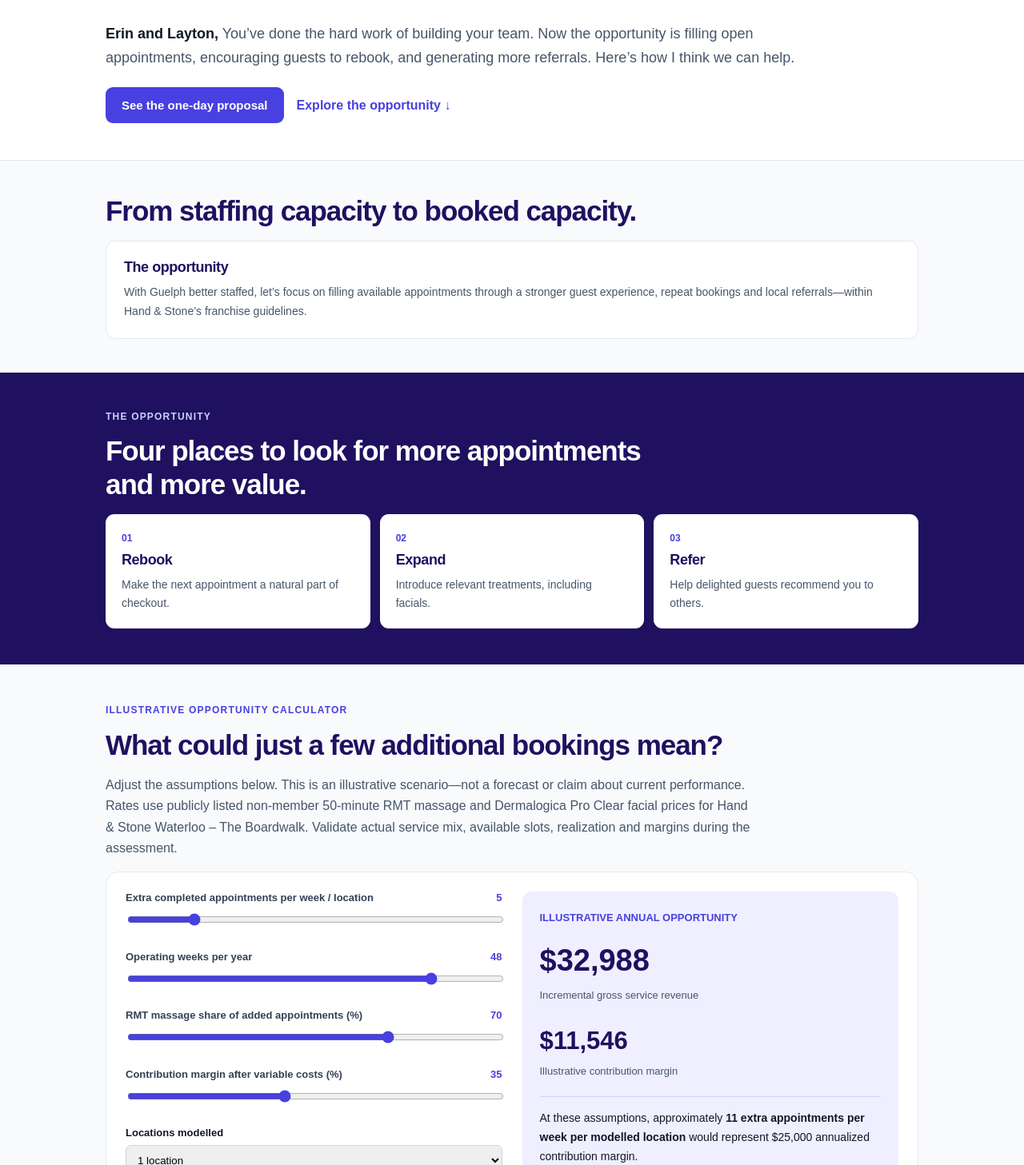
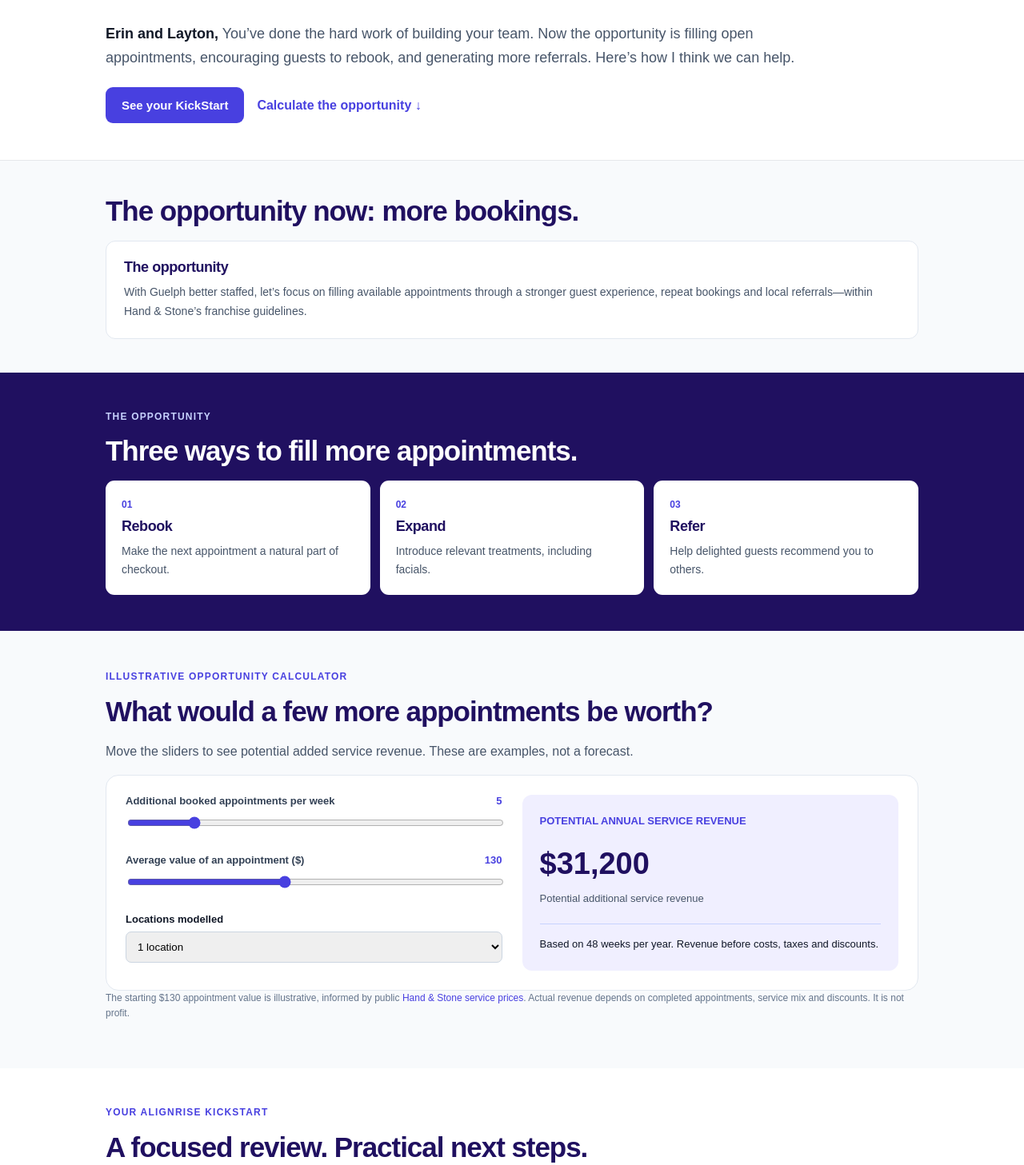
Before and after one commit to brent-prog/alignrise-site, a Next.js app: page /p/hand-stone-guelph-waterloo in a window 1280 px wide. Shown: the part 293-1750 px from the top of the page at 80% size. Built offline with nearby package versions, Linux system fonts and the light colour scheme.

Commit message:
Simplify KickStart page and booking calculator

```diff
--- a/src/components/prospect/ProspectExperience.tsx
+++ b/src/components/prospect/ProspectExperience.tsx
@@ -9,16 +9,13 @@ const money2 = (n: number) => new Intl.NumberFormat("en-CA", { style: "currency"
 
 export default function ProspectExperience({ page }: { page: ProspectPageData }) {
   const [appointments, setAppointments] = useState(5);
-  const [weeks, setWeeks] = useState(48);
-  const [mix, setMix] = useState(70);
-  const [margin, setMargin] = useState(35);
+  const weeks = 48;
+  const [averageValue, setAverageValue] = useState(130);
+
   const [locationCount, setLocationCount] = useState(1);
-  const rmt = 129.95;
-  const facial = 154.95;
-  const revenue = appointments * weeks * locationCount * ((mix / 100) * rmt + ((100 - mix) / 100) * facial);
-  const contribution = revenue * margin / 100;
-  const required = Math.ceil(25000 / (weeks * locationCount * ((mix / 100) * rmt + ((100 - mix) / 100) * facial) * margin / 100));
-  const email = "mailto:" + page.contactEmail + "?subject=" + encodeURIComponent(page.contactSubject) + "&body=" + encodeURIComponent("Hi Brent,\n\nThanks for putting this together. Let's discuss the proposed one-day assessment for Hand & Stone.\n\nErin");
+  const revenue = appointments * weeks * locationCount * averageValue;
+  const required = Math.ceil(25000 / (weeks * locationCount * averageValue));
+  const email = "mailto:" + page.contactEmail + "?subject=" + encodeURIComponent(page.contactSubject) + "&body=" + encodeURIComponent("Hi Brent,\n\nThanks for putting this together. Let's discuss the AlignRISE KickStart for Hand & Stone.\n\nErin");
   const style = {
     shell: { background: "#f8fafc", color: "#111827", fontFamily: "Arial, Helvetica, sans-serif", minHeight: "100vh" } as const,
     wrap: { maxWidth: 1060, margin: "0 auto", padding: "0 22px" } as const,
@@ -39,49 +36,47 @@ export default function ProspectExperience({ page }: { page: ProspectPageData })
         <h1 style={{ fontSize: "clamp(36px,5.3vw,59px)", maxWidth: 860, lineHeight: 1.08, letterSpacing: "-.045em", margin: "18px 0", color: "#201060" }}>{page.title}</h1>
         <p style={{ ...style.body, maxWidth: 870, fontSize: 18 }}><strong style={{ color: "#111827" }}>{page.greeting}</strong> {page.intro}</p>
         <div style={{ display: "flex", flexWrap: "wrap", alignItems: "center", gap: 16, marginTop: 22 }}>
-          <a href="#proposal" style={btn}>See the one-day proposal</a><a href="#opportunity" style={{ color: "#4840e0", fontWeight: 700 }}>Explore the opportunity ↓</a>
+          <a href="#proposal" style={btn}>See your KickStart</a><a href="#opportunity" style={{ color: "#4840e0", fontWeight: 700 }}>Calculate the opportunity ↓</a>
         </div>
       </div>
     </section>
     <section style={{ padding: "42px 0" }}><div style={style.wrap}>
-      <h2 style={style.h2}>From staffing capacity to booked capacity.</h2>
+      <h2 style={style.h2}>The opportunity now: more bookings.</h2>
       <div style={{ display: "grid", gridTemplateColumns: "repeat(auto-fit,minmax(245px,1fr))", gap: 14 }}>
         {page.context.map((c, i) => <article key={i} style={{ border: "1px solid #e2e8f0", borderRadius: 12, background: "#fff", padding: 22 }}><h3 style={{ margin: "0 0 9px", fontSize: 18, color: "#201060" }}>{c.heading}</h3><p style={{ ...style.body, fontSize: 14, margin: 0 }}>{c.body}</p></article>)}
       </div>
     </div></section>
     <section id="opportunity" style={{ background: "#201060", padding: "45px 0", scrollMarginTop: 20 }}><div style={style.wrap}>
       <p style={{ letterSpacing: ".1em", color: "#c7d2fe", fontSize: 12, fontWeight: 800 }}>THE OPPORTUNITY</p>
-      <h2 style={{ ...style.h2, color: "#fff", maxWidth: 730 }}>Four places to look for more appointments and more value.</h2>
+      <h2 style={{ ...style.h2, color: "#fff", maxWidth: 730 }}>Three ways to fill more appointments.</h2>
       <div style={{ display: "grid", gridTemplateColumns: "repeat(auto-fit,minmax(225px,1fr))", gap: 12 }}>
         {page.opportunities.map((o, i) => <article key={i} style={{ background: "#fff", borderRadius: 11, padding: 20 }}><span style={{ color: "#4840e0", fontWeight: 800, fontSize: 12 }}>0{i + 1}</span><h3 style={{ color: "#201060", margin: "9px 0", fontSize: 18 }}>{o.title}</h3><p style={{ ...style.body, fontSize: 14, margin: 0 }}>{o.detail}</p></article>)}
       </div>
     </div></section>
     <section style={{ padding: "47px 0" }}><div style={style.wrap}>
       <p style={{ color: "#4840e0", fontWeight: 800, letterSpacing: ".1em", fontSize: 12 }}>ILLUSTRATIVE OPPORTUNITY CALCULATOR</p>
-      <h2 style={style.h2}>What could just a few additional bookings mean?</h2>
-      <p style={{ ...style.body, maxWidth: 810 }}>Adjust the assumptions below. This is an illustrative scenario—not a forecast or claim about current performance. Rates use publicly listed non-member 50-minute RMT massage and Dermalogica Pro Clear facial prices for Hand & Stone Waterloo – The Boardwalk. Validate actual service mix, available slots, realization and margins during the assessment.</p>
+      <h2 style={style.h2}>What would a few more appointments be worth?</h2>
+      <p style={{ ...style.body, maxWidth: 810 }}>Move the sliders to see potential added service revenue. These are examples, not a forecast.</p>
       <div style={{ background: "#fff", border: "1px solid #e2e8f0", borderRadius: 16, padding: "24px", display: "grid", gridTemplateColumns: "repeat(auto-fit,minmax(250px,1fr))", gap: 25 }}>
         <div style={{ display: "grid", gap: 19 }}>
           {([
-            ["Extra completed appointments per week / location", appointments, setAppointments, 0, 30, 1],
-            ["Operating weeks per year", weeks, setWeeks, 30, 52, 1],
-            ["RMT massage share of added appointments (%)", mix, setMix, 0, 100, 5],
-            ["Contribution margin after variable costs (%)", margin, setMargin, 10, 70, 5]
+            ["Additional booked appointments per week", appointments, setAppointments, 0, 30, 1],
+            ["Average value of an appointment ($)", averageValue, setAverageValue, 80, 200, 5]
           ] as const).map(([label, value, setter, min, max, step]) => <label key={label} style={{ fontSize: 13, fontWeight: 700, color: "#334155" }}><span style={{ display: "flex", justifyContent: "space-between", gap: 8 }}><span>{label}</span><strong style={{ color: "#4840e0" }}>{value}</strong></span><input type="range" style={{ display: "block", width: "100%", marginTop: 12, accentColor: "#4840e0" }} min={min} max={max} step={step} value={value} onChange={e => setter(Number(e.target.value))}/></label>)}
           <label style={{ fontSize: 13, fontWeight: 700 }}>Locations modelled <select aria-label="Locations modelled" value={locationCount} onChange={e => setLocationCount(Number(e.target.value))} style={{ display: "block", marginTop: 8, padding: 10, width: "100%", border: "1px solid #cbd5e1", borderRadius: 7 }}><option value={1}>1 location</option><option value={2}>Both locations</option></select></label>
         </div>
         <div style={{ padding: 22, background: "#f0efff", borderRadius: 12 }}>
-          <p style={{ fontSize: 13, fontWeight: 800, color: "#4840e0", margin: 0 }}>ILLUSTRATIVE ANNUAL OPPORTUNITY</p>
-          <p style={{ fontSize: 38, color: "#201060", fontWeight: 850, margin: "10px 0 0" }}>{money(revenue)}</p><p style={{ fontSize: 13, color: "#475569", margin: "0 0 20px" }}>Incremental gross service revenue</p>
-          <p style={{ fontSize: 31, color: "#201060", fontWeight: 850, margin: "0" }}>{money(contribution)}</p><p style={{ fontSize: 13, color: "#475569", margin: "0 0 20px" }}>Illustrative contribution margin</p>
-          <div style={{ borderTop: "1px solid #c7d2fe", paddingTop: 15, fontSize: 14, lineHeight: 1.7 }}>At these assumptions, approximately <strong>{required} extra appointments per week per modelled location</strong> would represent $25,000 annualized contribution margin.</div>
+          <p style={{ fontSize: 13, fontWeight: 800, color: "#4840e0", margin: 0 }}>POTENTIAL ANNUAL SERVICE REVENUE</p>
+          <p style={{ fontSize: 38, color: "#201060", fontWeight: 850, margin: "10px 0 0" }}>{money(revenue)}</p><p style={{ fontSize: 13, color: "#475569", margin: "0 0 20px" }}>Potential additional service revenue</p>
+
+          <div style={{ borderTop: "1px solid #c7d2fe", paddingTop: 15, fontSize: 13, lineHeight: 1.6 }}>Based on {weeks} weeks per year. Revenue before costs, taxes and discounts.</div>
         </div>
       </div>
-      <p style={{ fontSize: 12, lineHeight: 1.6, color: "#64748b" }}>Public non-member service rates used: 50-minute RMT massage {money2(rmt)}; Dermalogica Pro Clear facial {money2(facial)}. Prices exclude applicable taxes and may change. No assumption of 100% incremental demand, provider availability, or achievable utilization is implied. <a href="https://handandstone.ca/spa-menu/theboardwalk/" target="_blank" rel="noopener noreferrer" style={{ color: "#4840e0" }}>Source: Hand & Stone Waterloo spa menu ↗</a>.</p>
+      <p style={{ fontSize: 12, lineHeight: 1.6, color: "#64748b" }}>The starting $130 appointment value is illustrative, informed by public <a href="https://handandstone.ca/spa-menu/theboardwalk/" target="_blank" rel="noopener noreferrer" style={{ color: "#4840e0" }}>Hand & Stone service prices</a>. Actual revenue depends on completed appointments, service mix and discounts. It is not profit.</p>
     </div></section>
     <section id="proposal" style={{ background: "#fff", padding: "45px 0", scrollMarginTop: 20 }}><div style={style.wrap}>
-      <p style={{ color: "#4840e0", fontWeight: 800, letterSpacing: ".1em", fontSize: 12 }}>YOUR ONE-DAY RAPID CX ASSESSMENT</p>
-      <h2 style={style.h2}>A focused day to identify what to improve first.</h2>
+      <p style={{ color: "#4840e0", fontWeight: 800, letterSpacing: ".1em", fontSize: 12 }}>YOUR ALIGNRISE KICKSTART</p>
+      <h2 style={style.h2}>A focused review. Practical next steps.</h2>
       <div style={{ display: "grid", gridTemplateColumns: "repeat(auto-fit,minmax(230px,1fr))", gap: 18 }}>
         {page.process.map((p, i) => <article key={i} style={{ padding: "10px 6px" }}><div style={{ fontWeight: 800, color: "#4840e0" }}>0{i + 1}</div><h3 style={{ color: "#201060", fontSize: 19, margin: "9px 0" }}>{p.heading}</h3><p style={{ ...style.body, fontSize: 14, margin: 0 }}>{p.detail}</p></article>)}
       </div>
@@ -89,9 +84,9 @@ export default function ProspectExperience({ page }: { page: ProspectPageData })
     <section style={{ padding: "43px 0" }}><div style={style.wrap}>
       <div style={{ background: "#201060", borderRadius: 16, color: "#fff", padding: "clamp(22px,4vw,42px)" }}>
         <p style={{ color: "#c7d2fe", fontWeight: 800, fontSize: 12, letterSpacing: ".1em" }}>A PERSONAL OFFER</p>
-        <h2 style={{ color: "#fff", fontSize: "clamp(26px,3.5vw,36px)", margin: "12px 0" }}>The full assessment. Half the usual fee.</h2>
+        <h2 style={{ color: "#fff", fontSize: "clamp(26px,3.5vw,36px)", margin: "12px 0" }}>Your KickStart. Half the regular fee.</h2>
         <div style={{ display: "flex", alignItems: "baseline", gap: 16, flexWrap: "wrap" }}><span style={{ fontSize: 16, color: "#c7d2fe", textDecoration: "line-through" }}>{money(page.normalPrice)}</span><strong style={{ fontSize: 44 }}>{money(page.price)}</strong><span style={{ color: "#ddd6fe", fontSize: 13 }}>CAD + applicable HST</span></div>
-        <div style={{ background: "#fff", padding: 22, borderRadius: 11, color: "#201060", margin: "20px 0" }}><h3 style={{ margin: "0 0 9px" }}>The same $25,000 opportunity guarantee</h3><p style={{ fontSize: 15, lineHeight: 1.65, margin: 0 }}>{page.guarantee}</p></div>
+        <div style={{ background: "#fff", padding: 22, borderRadius: 11, color: "#201060", margin: "20px 0" }}><h3 style={{ margin: "0 0 9px" }}>The $25,000 opportunity guarantee</h3><p style={{ fontSize: 15, lineHeight: 1.65, margin: 0 }}>{page.guarantee}</p></div>
         <p style={{ fontSize: 13, lineHeight: 1.65, color: "#e2e8f0" }}>{page.note}</p>
         <a href={email} style={{ ...btn, background: "#fff", color: "#201060" }}>Let's discuss the assessment</a>
       </div>
```
